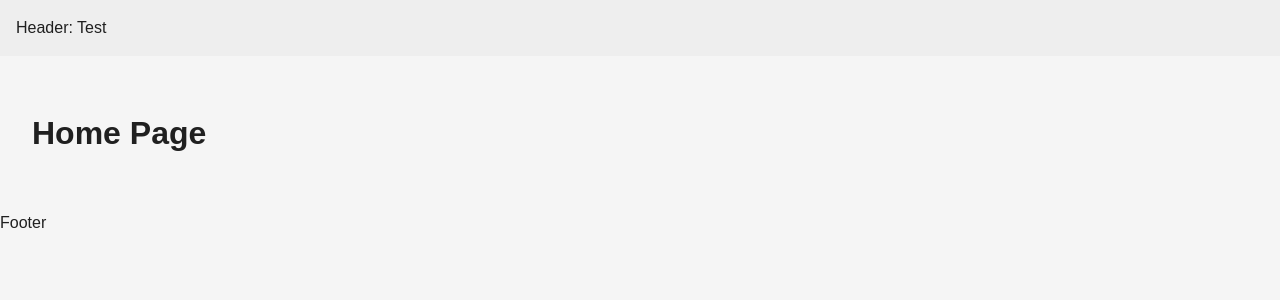
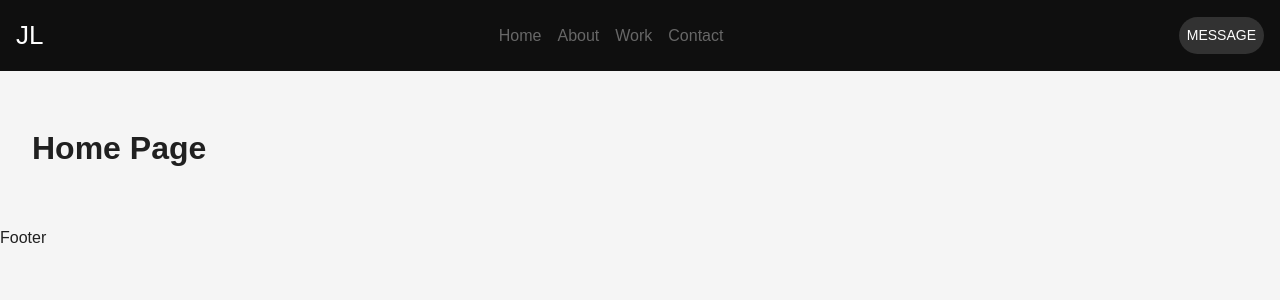
Before and after one commit to josephlee3454/portfolio-frontend, a React (Vite) app: page / in a window 1280 px wide. Shown: the top 300 px of the page. Built offline with nearby package versions, Linux system fonts and the light colour scheme.

Commit message:
feature: created heeader and header base componenents

```diff
--- /dev/null
+++ b/src/components/base-mui-components/base-button.tsx
@@ -0,0 +1,17 @@
+import { Button } from "@mui/material"
+import type { baseButtonTypes } from "./types"
+
+
+export const BaseButton:  React.FC<baseButtonTypes>  = ({name, borderRadius, color, backgroundColor}) => {
+    return(
+        <Button
+            sx={{
+                color: color,
+                backgroundColor: backgroundColor,
+                borderRadius: borderRadius,
+            }}
+        >
+            {name}
+        </Button>
+    )
+}
--- /dev/null
+++ b/src/components/base-mui-components/base-typography.tsx
@@ -0,0 +1,16 @@
+import { Typography } from "@mui/material"
+import type { baseTypographyTypes } from "./types"
+
+
+export const BaseTypography:  React.FC<baseTypographyTypes>  = ({value, fontSize, color}) => {
+    return(
+        <Typography
+            sx={{
+                fontSize: {fontSize},
+                color: color
+            }}
+        >
+            {value}
+        </Typography>
+    )
+}
--- /dev/null
+++ b/src/components/base-mui-components/types.ts
@@ -0,0 +1,15 @@
+export type baseTypographyTypes = {
+    value: string;
+    fontSize: number;
+    color: string;
+};
+
+export type baseButtonTypes = {
+    name: string,
+    backgroundColor: string,
+    color: string,
+    borderRadius: number,
+    fontSize: number,
+    width: number,
+    height: number
+};
--- a/src/components/features/header/header.tsx
+++ b/src/components/features/header/header.tsx
@@ -1,5 +1,28 @@
 import React from 'react';
+import { NavTabPanel } from './nav/nav-tab-panel';
+import { Box, Stack } from '@mui/material';
+import { BaseTypography } from '../../base-mui-components/base-typography';
+import { BaseButton } from '../../base-mui-components/base-button';
 
 export const Header: React.FC = () => {
-  return <header style={{ padding: '1rem', background: '#eee' }}>Header: Test</header>;
+  return (
+    <header
+        style={{
+        display: 'flex',
+        justifyContent: 'space-between',
+        alignItems: 'center',
+        padding: '1rem',
+        background: '#eee',
+        backgroundColor: '#0F0F0F'
+        }}
+    >
+    <BaseTypography value={'JL'} fontSize={26} color='#ffffff'/>
+
+    <Stack >
+      <NavTabPanel />
+    </Stack>
+
+    <BaseButton name={"Message"} backgroundColor={'#323232'} color={'#ffffff'} borderRadius={16} fontSize={16} width={30} height={30} />
+  </header>
+    )
 };
--- a/src/components/features/header/index.ts
+++ b/src/components/features/header/index.ts
@@ -1,2 +1,3 @@
-// @index(['./**/*.{ts,tsx}', '!./index.{ts,tsx}'], f => `export * from '${f.path.replace(/\.tsx?$/, '')}'`)
+// @index(['./**/*.{ts,tsx}', '!**/index.{ts,tsx}'], f => `export * from '${f.path.replace(/\.tsx?$/, '')}'`)export * from './header'
 export * from './header'
+export * from './nav/nav-tab-item'
--- /dev/null
+++ b/src/components/features/header/nav/index.ts
@@ -0,0 +1,2 @@
+// @index(['./**/*.{ts,tsx}', '!./index.{ts,tsx}'], f => `export * from '${f.path.replace(/\.tsx?$/, '')}'`)
+export * from './nav-tab-item'
--- /dev/null
+++ b/src/components/features/header/nav/nav-tab-item.tsx
@@ -0,0 +1,20 @@
+import { Typography } from "@mui/material"
+import type { NavTabItemType } from "../types"
+
+
+export const NavTabItem: React.FC<NavTabItemType> = ({ tabName }) => {
+  return (
+    <Typography
+      sx={{
+        color: "#676767",
+        cursor: "pointer",
+        transition: "color 0.3s ease",
+        "&:hover": {
+          color: "#ffffff",
+        },
+      }}
+    >
+      {tabName}
+    </Typography>
+  );
+};
--- /dev/null
+++ b/src/components/features/header/nav/nav-tab-panel.tsx
@@ -0,0 +1,23 @@
+import { Stack } from "@mui/material"
+import { NavTabItem } from "./nav-tab-item"
+
+
+
+export const NavTabPanel: React.FC = () => {
+
+    return(
+        <Stack
+            direction="row"
+            spacing={2}
+            sx={{
+            alignItems: 'center',
+            }}
+        >
+            <NavTabItem tabName={'Home'} />
+            <NavTabItem tabName={'About'} />
+            <NavTabItem tabName={'Work'} />
+            <NavTabItem tabName={'Contact'} />
+        </Stack>
+
+    )
+}
--- /dev/null
+++ b/src/components/features/header/types.ts
@@ -0,0 +1,4 @@
+export type NavTabItemType = {
+    tabName: string;
+    route?: string;
+};
```
